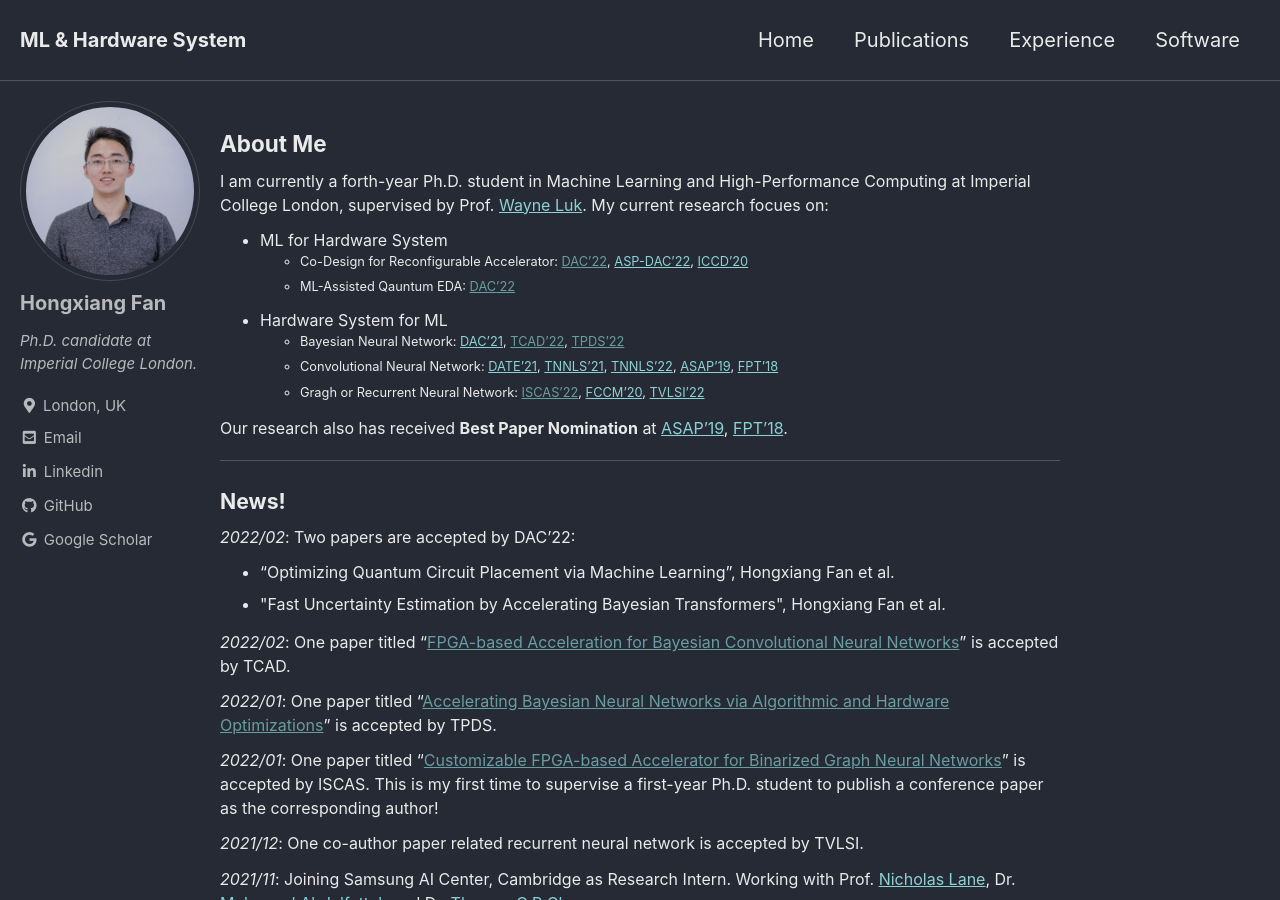
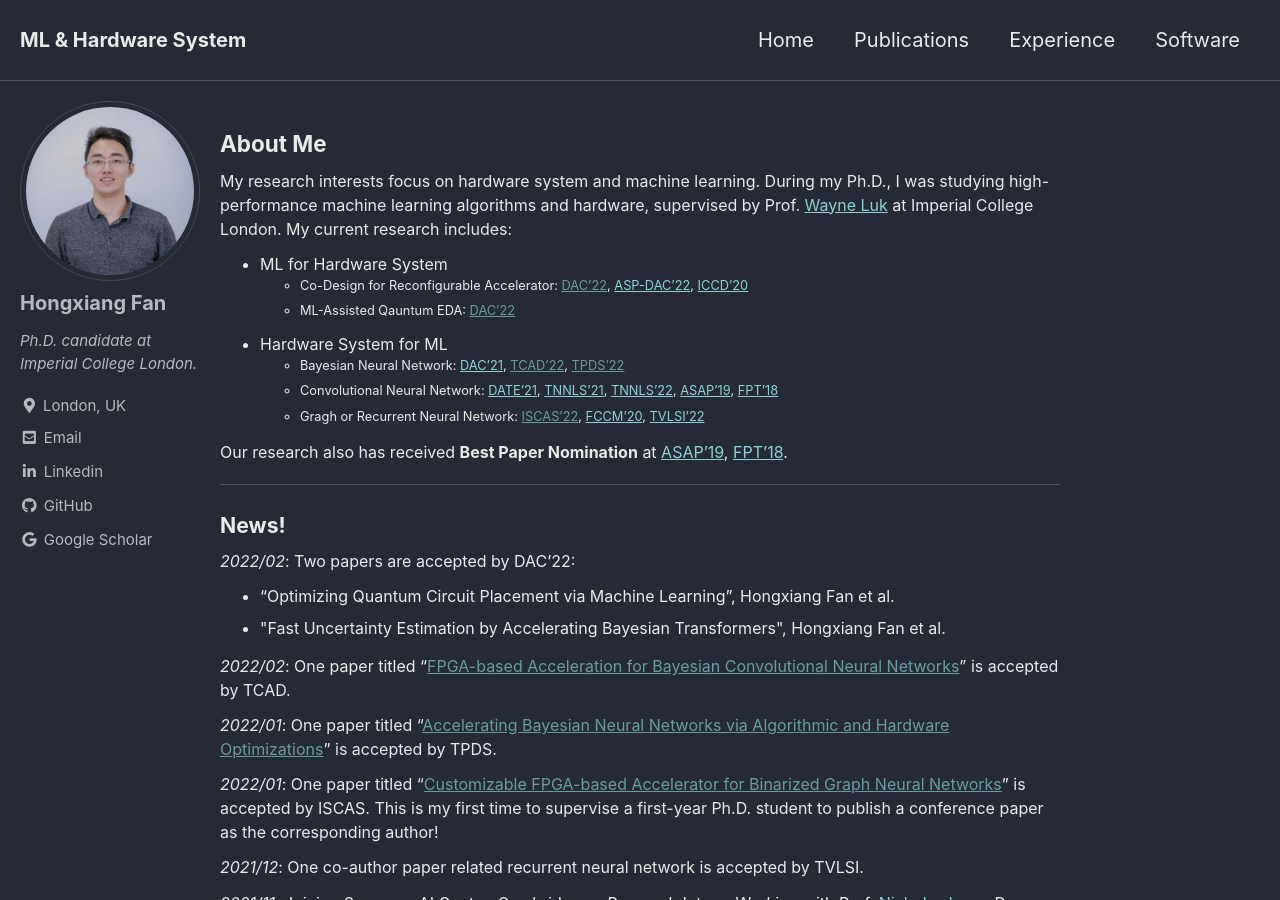
Before and after one commit to os-hxfan/os-hxfan.github.io, a Jekyll site: the page built from index.md, in a window 1280 px wide and 900 px high. Built offline with Jekyll 4.4.1, drawn with Linux system fonts in a browser that asks for light colours; cached includes are drawn as plain includes.

Commit message:
Update index.md

```diff
--- a/index.md
+++ b/index.md
@@ -5,7 +5,7 @@
 ---
 ### About Me
 
-I am currently a forth-year Ph.D. student in Machine Learning and High-Performance Computing at Imperial College London, supervised by Prof. [Wayne Luk](https://www.imperial.ac.uk/people/w.luk). My current research focues on:
+My research interests focus on hardware system and machine learning. During my Ph.D., I was studying high-performance machine learning algorithms and hardware, supervised by Prof. [Wayne Luk](https://www.imperial.ac.uk/people/w.luk) at Imperial College London. My current research includes:
 
 - ML for Hardware System
     - Co-Design for Reconfigurable Accelerator: [DAC'22](), [ASP-DAC'22](https://arxiv.org/pdf/2111.12787.pdf), [ICCD'20](https://www.doc.ic.ac.uk/~wl/papers/20/iccd20hf.pdf)
```
